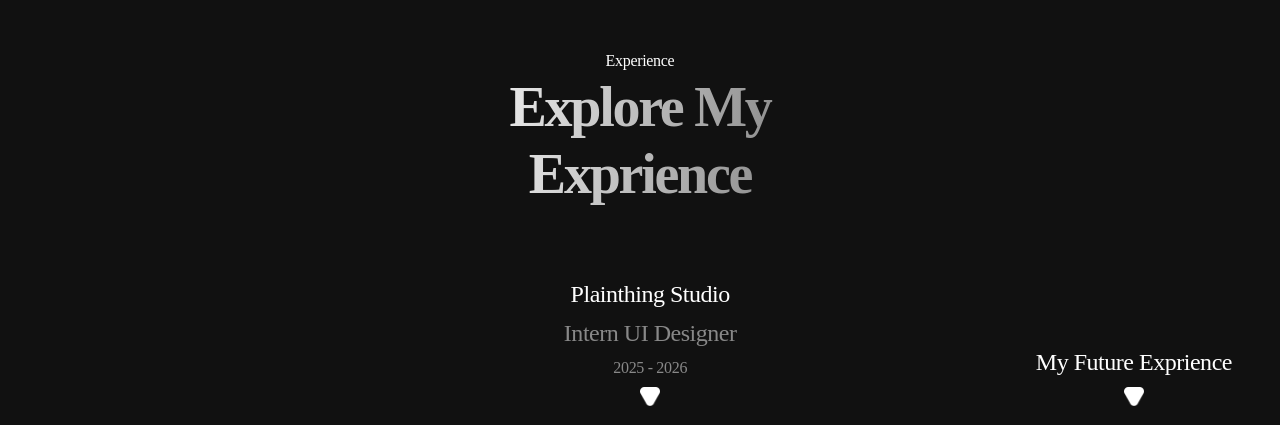
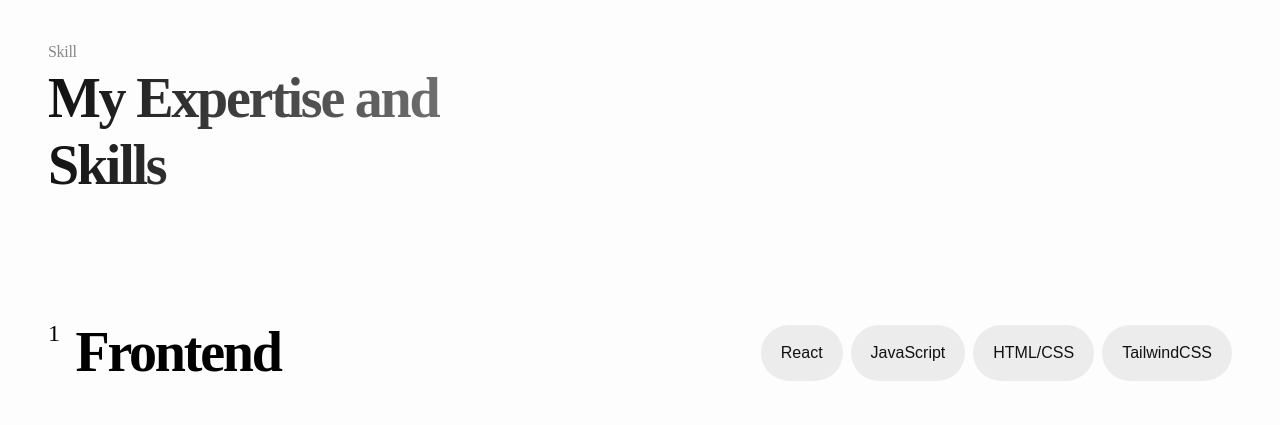
Before and after one commit to jayyidjidan/MyPorto, a React (Vite) app: page / in a window 1280 px wide. Shown: the part 4472-4897 px from the top of the page. Built offline with nearby package versions, Linux system fonts and the light colour scheme; no server answers.

Commit message:
change the structure

```diff
--- a/src/pages/Home.jsx
+++ b/src/pages/Home.jsx
@@ -19,10 +19,10 @@ export default function Home() {
       <Hero />
       <About />
       <Project />
+      <Gallery />
       <Skill />
+      <Exprience />
       <Certif />
-      <Exprience />
-      <Gallery />
       <Contact />
       <Footer />
     </>
```
Also changed, not shown: public/assets/5d5760256941555.6acb36b6960f7.webp (added), public/assets/b7e7c4256941555.6acb36b691576.webp (added).
